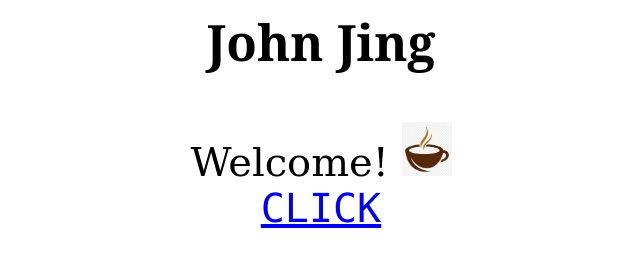
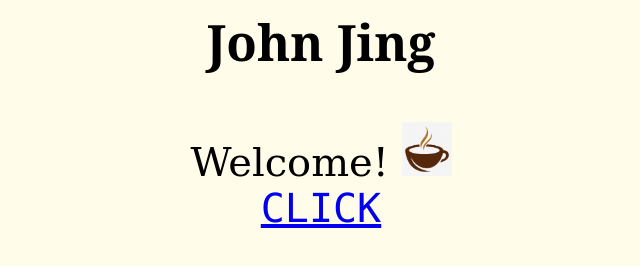
Before and after one commit to jingsd/mandy-jing, a plain HTML site: page index.html in a window 1280 px wide. Shown: the whole page, without its empty margins (319-959 px from the left). Drawn offline with Linux system fonts and the light colour scheme.

Commit message:
Update index.html

```diff
--- a/index.html
+++ b/index.html
@@ -3,6 +3,11 @@
 <head>
 <meta charset="utf-8">
 <title>hi</title>
+<style type="text/css">
+body {
+    background-color: #FFFCE9;
+}
+</style>
 </head>
 
 <body style="font-size: 40px; text-align: center; font-weight: normal; font-family: Consolas, 'Andale Mono', 'Lucida Console', 'Lucida Sans Typewriter', Monaco, 'Courier New', monospace;">
```
